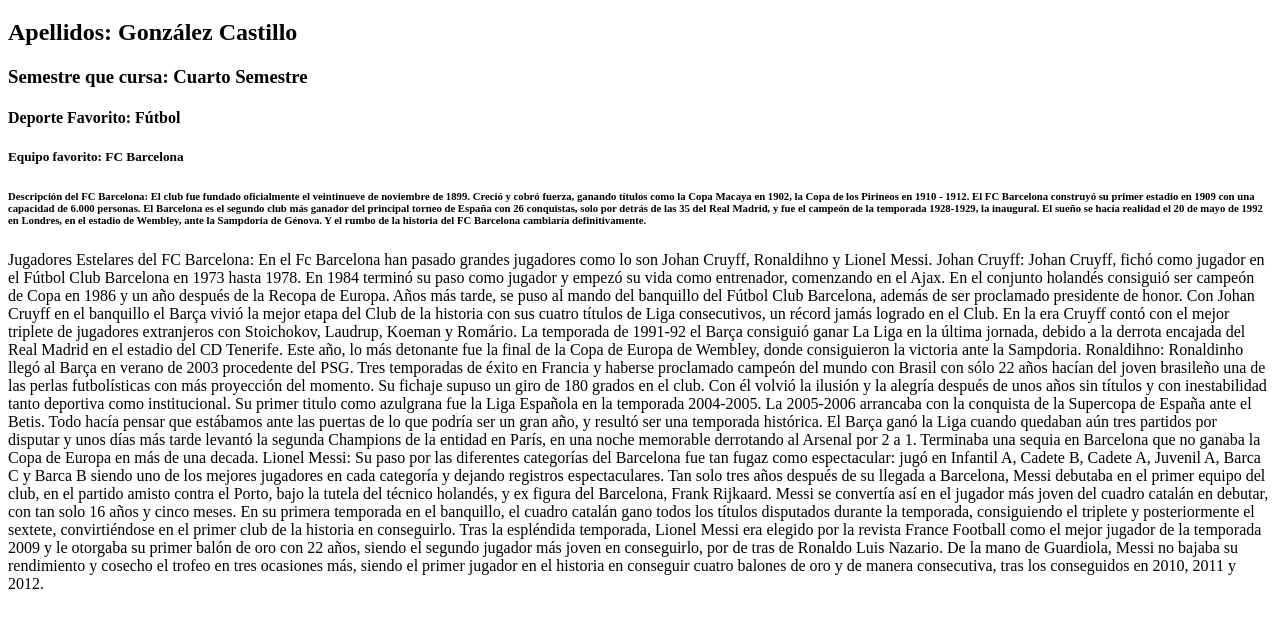
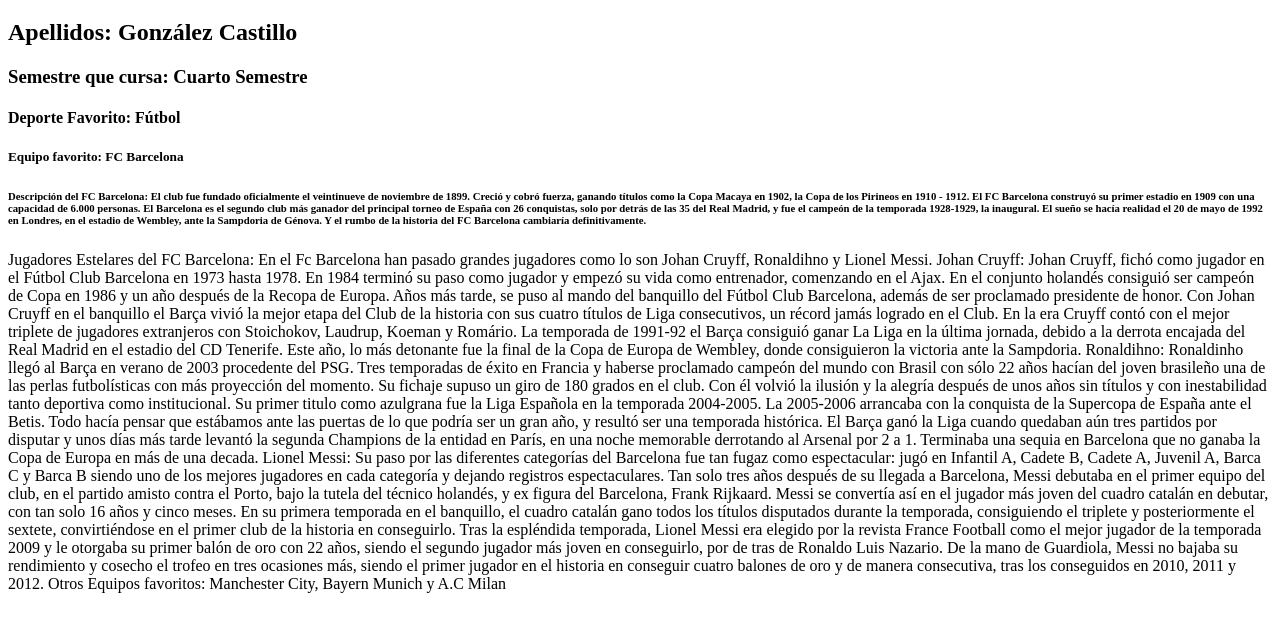
Before and after one commit to JoseGC10/Ex-men-R-brica, a plain HTML site: page index.html in a window 1280 px wide. Shown: the part 61-692 px from the top of the page. Drawn offline with Linux system fonts and the light colour scheme.

Commit message:
Twelfth commit

```diff
--- a/index.html
+++ b/index.html
@@ -43,5 +43,6 @@
         De la mano de Guardiola, Messi no bajaba su rendimiento y cosecho el trofeo en tres ocasiones más, siendo el primer jugador en el historia en conseguir cuatro balones de oro y de manera consecutiva, tras los conseguidos en 2010, 2011 y 2012.
 
     </h7>
+    <h8>Otros Equipos favoritos: Manchester City, Bayern Munich y A.C Milan </h8>
 </body>
 </html>
```
